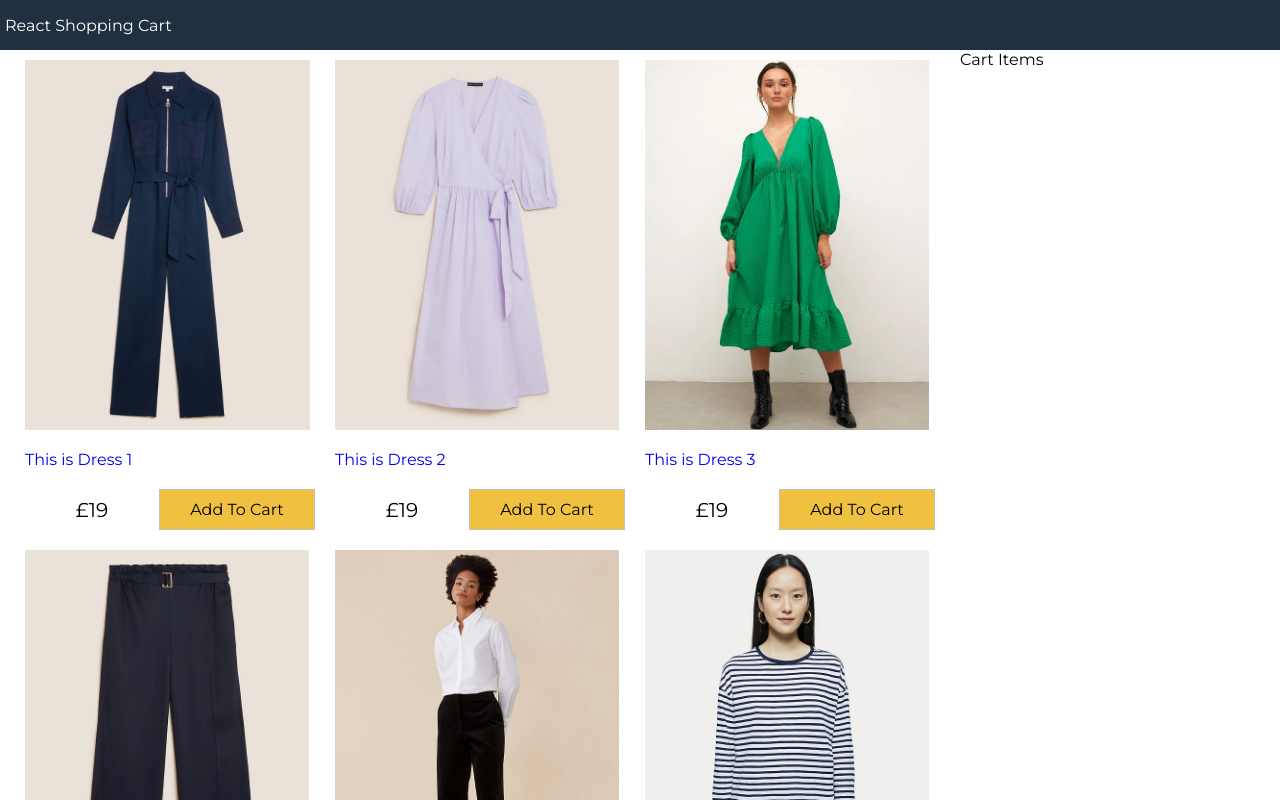
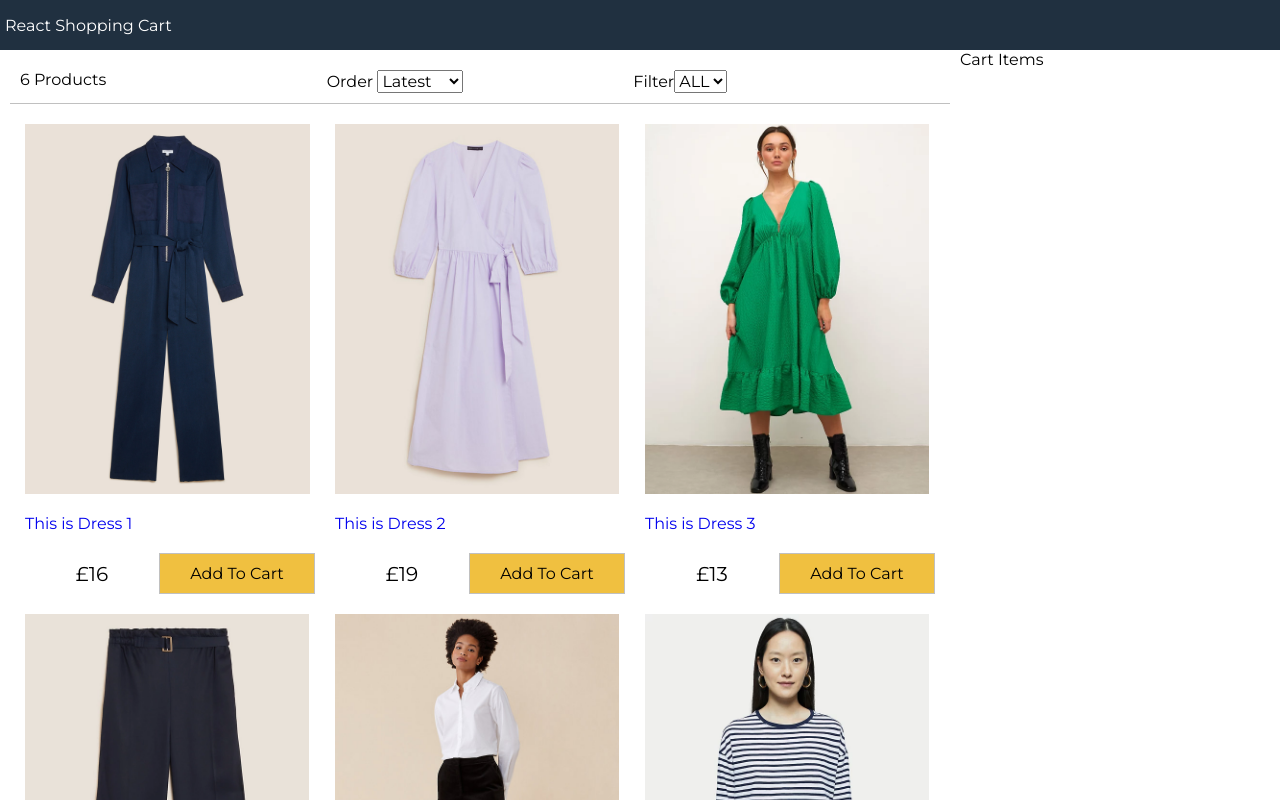
Before and after one commit to EmmanouilNtylia/react-shopping-cart, a React (Create React App) app: page / in a window 1280 px wide. Shown: the top 800 px of the page. Built offline with nearby package versions, Linux system fonts and the light colour scheme.

Commit message:
filter-component

```diff
--- a/src/App.js
+++ b/src/App.js
@@ -1,5 +1,6 @@
 //Feature 1
 import React from "react";
+import Filter from "./components/Filter";
 import Products from "./components/Products";
 import data from "./data.json";
 
@@ -12,6 +13,42 @@
       sort: "",
     };
   }
+
+  sortProducts = (event) => {
+    //Implement
+    const sort = event.target.value;
+    console.log(event.target.value);
+    this.setState((state) => ({
+      sort: sort,
+      products: this.state.products
+        .slice()
+        .sort((a, b) =>
+          sort === "lowest"
+            ? a.price >  b.price ? 1 : -1
+            : sort === "highest"
+            ? a.price < b.price ? 1: -1
+            : a._id > b._id
+            ? 1
+            : -1
+        ),
+    }));
+  };
+
+  filterProducts = (event) => {
+    //implement
+    console.log(event.target.value);
+    if (event.target.value === "") {
+      this.setState({ siz: event.target.value, products: data.products });
+    } else {
+      this.setState({
+        size: event.target.value,
+        products: data.products.filter(
+          (product) => product.availableSizes.indexOf(event.target.value) >= 0
+        ),
+      });
+    }
+  };
+
   render() {
     return (
       <div className="grid-container">
@@ -21,7 +58,14 @@
         <main>
           <div className="content">
             <div className="main">
-                <Products products={this.state.products} />
+              <Filter
+                count={this.state.products.length}
+                size={this.state.size}
+                sort={this.state.sort}
+                filterProducts={this.filterProducts}
+                sortProducts={this.sortProducts}
+              />
+              <Products products={this.state.products} />
             </div>
             <div className="sidebar"> Cart Items</div>
           </div>
--- /dev/null
+++ b/src/components/Filter.js
@@ -0,0 +1,31 @@
+import React, { Component } from 'react';
+
+export default class Filter extends Component {
+  render() {
+    return (
+      <div className="filter">
+        <div className="filter-result">{this.props.count} Products</div>
+        <div className="filter-sort">
+          Order { " "}
+          <select value={this.props.size} onChange={this.props.sortProducts}>
+            <option>Latest</option>
+            <option value="lowest">Lowest</option>
+            <option value="highest">Highest</option>
+          </select>
+        </div>
+        <div className="filter-size">
+          Filter
+          <select value={this.props.size} onChange={this.props.filterProducts}>
+            <option value="">ALL</option>
+            <option value="XS">XS</option>
+            <option value="S">S</option>
+            <option value="M">M</option>
+            <option value="L">L</option>
+            <option value="XL">XL</option>
+            <option value="XXL">XXL</option>
+          </select>
+        </div>
+      </div>
+    );
+  }
+}
--- a/src/data.json
+++ b/src/data.json
@@ -5,7 +5,7 @@
         "title": "This is Dress 1",
         "image": "/images/dress1.jpg",
         "description": "About dress one",
-        "price": 19,
+        "price": 16,
         "availableSizes": ["XL", "XXL"]
       },
       {
@@ -21,7 +21,7 @@
         "title": "This is Dress 3",
         "image": "/images/dress3.jpg",
         "description": "About dress three",
-        "price": 19,
+        "price": 13,
         "availableSizes": ["M", "L", "XL", "XXL"]
       },
       {
@@ -45,7 +45,7 @@
         "title": "This is Dress 6",
         "image": "/images/dress6.jpg",
         "description": "About dress six",
-        "price": 19,
+        "price": 11,
         "availableSizes": ["XL", "XXL"]
       }
     ]
--- a/src/index.css
+++ b/src/index.css
@@ -131,3 +131,16 @@
 .button.primary {
   background-color: #f0c040;
 }
+
+/* Filter */
+.filter {
+  display: flex;
+  justify-content: space-between;
+  padding: 1rem;
+  margin: 1rem;
+  border-bottom:  0.1rem #c0c0c0 solid;
+}
+
+.filter div{
+  flex: 1;
+}
```
